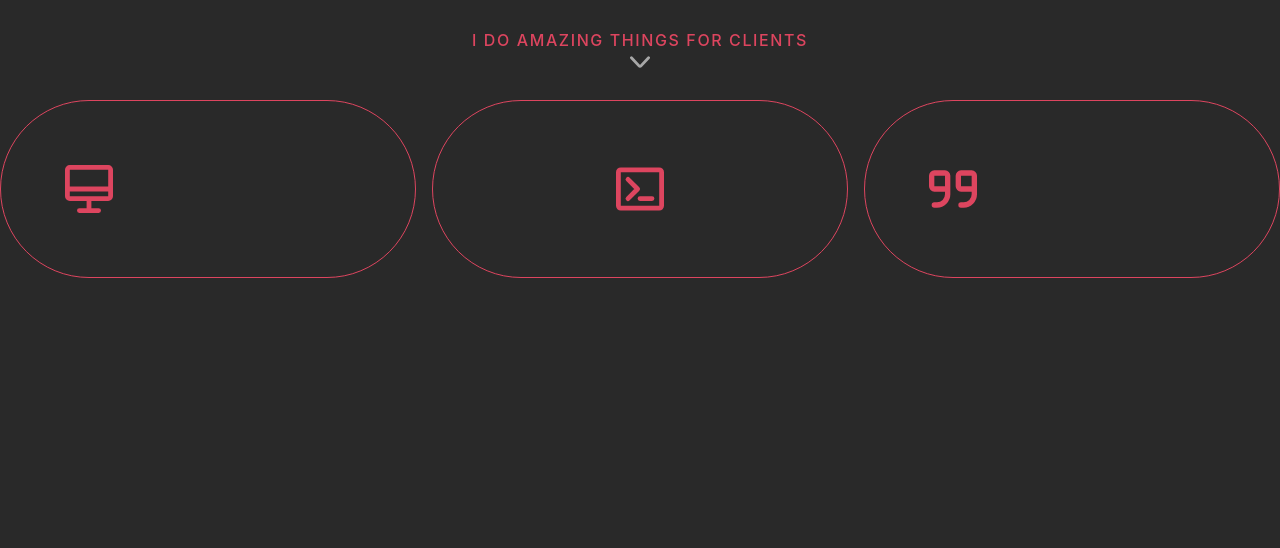
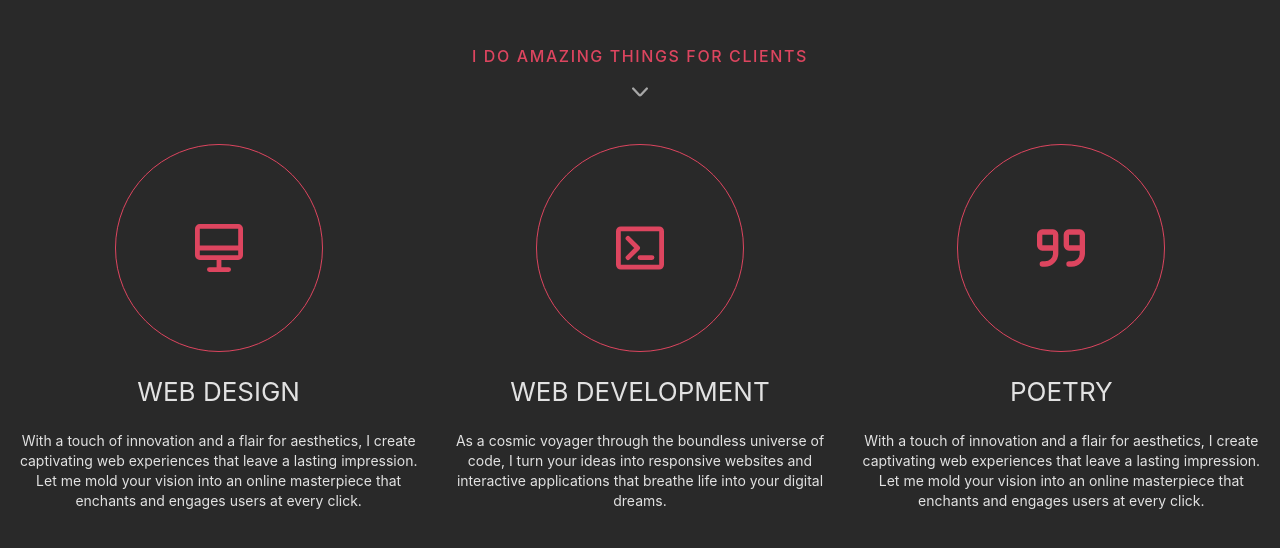
Before and after one commit to CharlieAlbert/Charles.io, a React (Create React App) app in the folder app/: page / in a window 1280 px wide. Shown: the top 548 px of the page. Built offline with nearby package versions, Linux system fonts and the light colour scheme; what smooth-scroll would draw is missing.

Commit message:
Finished up with the services section

```diff
--- a/app/src/Pages/Services.tsx
+++ b/app/src/Pages/Services.tsx
@@ -4,11 +4,11 @@ const Services = () => {
   return (
     <div className="bg-background min-h-[100vh]">
       <div className="py-7 flex flex-col items-center justify-center">
-        <p className="text-secondary tracking-widest font-medium text-transform: uppercase text-base">
+        <p className="p-4 text-secondary tracking-widest font-medium text-transform: uppercase text-base">
           I do amazing things for clients
         </p>
         <svg
-          className="w-5 h-5 text-arrow dark:text-white"
+          className="w-4 h-4 text-arrow dark:text-white"
           aria-hidden="true"
           xmlns="http://www.w3.org/2000/svg"
           fill="none"
@@ -24,30 +24,40 @@ const Services = () => {
         </svg>
       </div>
 
-      <div className="grid grid-cols-3 gap-4">
-        <div className="group">
-          <div className="border rounded-full border-secondary p-16 hover:bg-secondary transition ease-in-out delay-150">
+      <div className="grid grid-cols-3 gap-4 m-4">
+        <div className="group flex flex-col justify-center items-center">
+          <div className="flex h-52 w-52 shrink-0 grow-0 items-center justify-center border border-secondary rounded-full bg-background text-secondary group-hover:bg-secondary transition ease-in-out delay-150">
             <svg
-              className="w-12 h-12 text-secondary dark:text-white group-hover:text-white group-hover:scale-125 transition ease-in-out delay-150"
-              aria-hidden="true"
               xmlns="http://www.w3.org/2000/svg"
+              className="h-12 w-12 group-hover:text-white group-hover:scale-125 transition ease-in-out delay-150"
               fill="none"
               viewBox="0 0 20 20"
+              stroke="currentColor"
+              strokeWidth="2"
             >
               <path
-                stroke="currentColor"
-                stroke-linecap="round"
-                stroke-linejoin="round"
-                stroke-width="2"
+                strokeLinecap="round"
+                strokeLinejoin="round"
                 d="M10 14v4m-4 1h8M1 10h18M2 1h16a1 1 0 0 1 1 1v11a1 1 0 0 1-1 1H2a1 1 0 0 1-1-1V2a1 1 0 0 1 1-1Z"
               />
             </svg>
           </div>
+          <div className="text-subtitle text-transform: uppercase font-base m-5">
+            <p>Web design</p>
+          </div>
+          <div className="text-subtitle text-sm text-center">
+            <p>
+              With a touch of innovation and a flair for aesthetics, I create
+              captivating web experiences that leave a lasting impression. Let
+              me mold your vision into an online masterpiece that enchants and
+              engages users at every click.
+            </p>
+          </div>
         </div>
-        <div className="group">
-          <div className="flex items-center justify-center border rounded-full border-secondary p-16 hover:bg-secondary transition ease-in-out delay-150">
+        <div className="group flex flex-col justify-center items-center">
+          <div className="flex h-52 w-52 shrink-0 grow-0 items-center justify-center border border-secondary rounded-full bg-background text-secondary group-hover:bg-secondary transition ease-in-out delay-150">
             <svg
-              className="w-12 h-12 text-secondary dark:text-white group-hover:text-white group-hover:scale-125 transition ease-in-out delay-150"
+              className="h-12 w-12 group-hover:text-white group-hover:scale-125 transition ease-in-out delay-150"
               aria-hidden="true"
               xmlns="http://www.w3.org/2000/svg"
               fill="none"
@@ -55,18 +65,28 @@ const Services = () => {
             >
               <path
                 stroke="currentColor"
-                stroke-linecap="round"
-                stroke-linejoin="round"
-                stroke-width="2"
+                strokeLinecap="round"
+                strokeLinejoin="round"
+                strokeWidth="2"
                 d="m5 5 4 4-4 4m5 0h5M2 1h16a1 1 0 0 1 1 1v14a1 1 0 0 1-1 1H2a1 1 0 0 1-1-1V2a1 1 0 0 1 1-1Z"
               />
             </svg>
           </div>
+          <div className="text-subtitle text-transform: uppercase font-base m-5">
+            <p>Web development</p>
+          </div>
+          <div className="text-subtitle text-sm text-center">
+            <p>
+              As a cosmic voyager through the boundless universe of code, I turn
+              your ideas into responsive websites and interactive applications
+              that breathe life into your digital dreams.
+            </p>
+          </div>
         </div>
-        <div className="group">
-          <div className="border rounded-full border-secondary p-16 hover:bg-secondary transition ease-in-out delay-150">
+        <div className="group flex flex-col justify-center items-center">
+          <div className="flex h-52 w-52 shrink-0 grow-0 items-center justify-center border border-secondary rounded-full bg-background text-secondary group-hover:bg-secondary transition ease-in-out delay-150">
             <svg
-              className="w-12 h-12 text-secondary dark:text-white group-hover:text-white group-hover:scale-125 transition ease-in-out delay-150"
+              className="h-12 w-12 group-hover:text-white group-hover:scale-125 transition ease-in-out delay-150"
               aria-hidden="true"
               xmlns="http://www.w3.org/2000/svg"
               fill="none"
@@ -74,12 +94,23 @@ const Services = () => {
             >
               <path
                 stroke="currentColor"
-                stroke-linecap="round"
-                stroke-linejoin="round"
-                stroke-width="2"
+                strokeLinecap="round"
+                strokeLinejoin="round"
+                strokeWidth="2"
                 d="M7 6V2a1 1 0 0 0-1-1H2a1 1 0 0 0-1 1v4a1 1 0 0 0 1 1h4a1 1 0 0 0 1-1Zm0 0v3a4 4 0 0 1-4 4H2m15-7V2a1 1 0 0 0-1-1h-4a1 1 0 0 0-1 1v4a1 1 0 0 0 1 1h4a1 1 0 0 0 1-1Zm0 0v3a4 4 0 0 1-4 4h-1"
               />
             </svg>
+          </div>
+          <div className="text-subtitle text-transform: uppercase font-base m-5">
+            <p>poetry</p>
+          </div>
+          <div className="text-subtitle text-sm text-center">
+            <p>
+              With a touch of innovation and a flair for aesthetics, I create
+              captivating web experiences that leave a lasting impression. Let
+              me mold your vision into an online masterpiece that enchants and
+              engages users at every click.
+            </p>
           </div>
         </div>
       </div>
```
